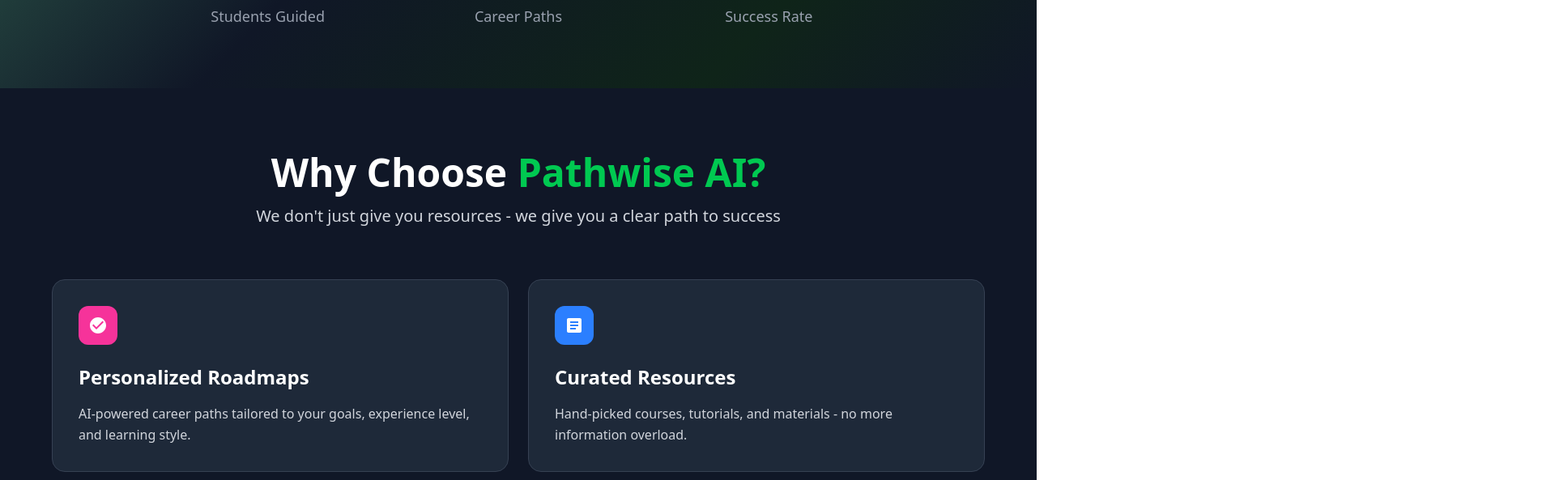
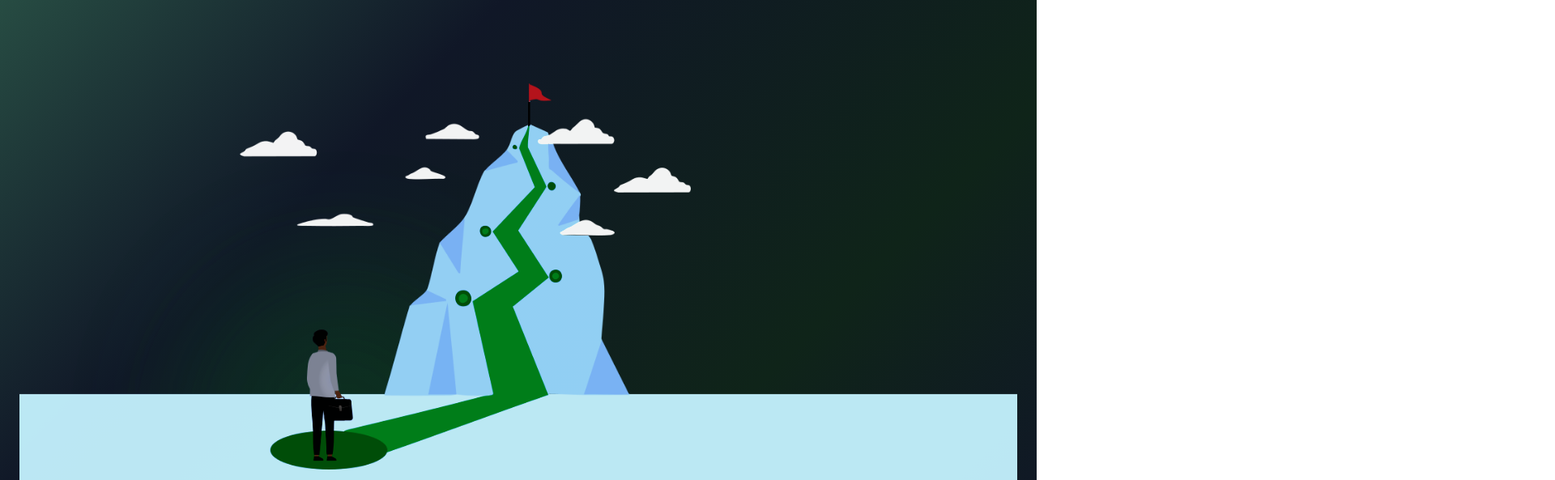
Before and after one commit to codewithgaji/PathWise-AI, a React (Vite) app in the folder PathWise-frontend/: page / in a window 1280 px wide. Shown: the part 763-1356 px from the top of the page at 81% size, 1920 px wide, since content can reach past the window. Built offline with nearby package versions, Linux system fonts and the light colour scheme.

Commit message:
added mountain-image

```diff
--- a/PathWise-frontend/src/components/HeroSection.jsx
+++ b/PathWise-frontend/src/components/HeroSection.jsx
@@ -1,4 +1,5 @@
 import React, { useState, useEffect } from 'react';
+import Journey from '/images/journey.png';
 
 export default function HeroSection() {
   const [studentsCount, setStudentsCount] = useState(0);
@@ -91,6 +92,19 @@
           </div>
         </div>
       </div>
+
+      {/* Journey Image */}
+        <div className="w-full mt-16 mb-10">
+          <img
+            src={Journey}
+            alt="Career Journey Roadmap"
+            className="w-full h-auto object-cover opacity-95"
+            style={{
+              filter: 'brightness(1.1) contrast(1.2) saturate(1.1)',
+              borderRadius: 0
+             }}
+          />
+        </div>
     </section>
   );
 }
```
